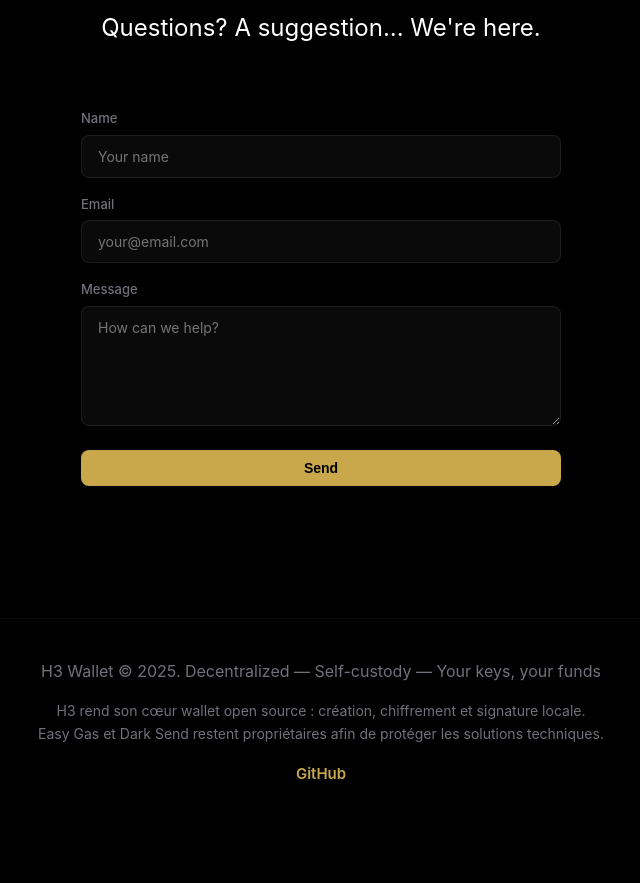
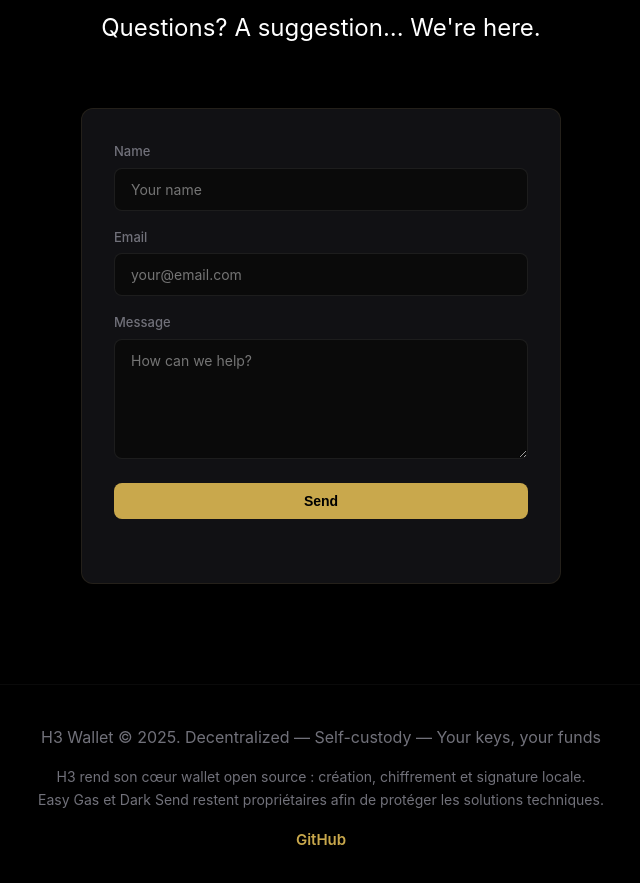
Before and after one commit to H3-wallet-soucre/h3-netlify, a plain HTML site: page public/index.html in a window 1280 px wide. Shown: the part 3125-4008 px from the top of the page, without its empty margins (319-959 px from the left). Before the commit the page ends 3952 px from the top, so only its background shows below. Drawn offline with Linux system fonts and the light colour scheme.

Commit message:
Add card frame around contact form

```diff
--- a/public/index.html
+++ b/public/index.html
@@ -69,7 +69,7 @@
 .cta-buttons{display:flex;gap:12px;justify-content:center;flex-wrap:wrap}
 
 /* CONTACT */
-.contact-section{max-width:480px;margin:0 auto}
+.contact-section{max-width:480px;margin:0 auto;background:#111114;border:1px solid rgba(201,168,76,0.10);border-radius:var(--radius);padding:32px}
 .contact-section h3{font-size:20px;font-weight:600;margin-bottom:20px;text-align:center}
 .form-group{margin-bottom:16px}
 .form-group label{display:block;font-size:13px;font-weight:500;color:var(--text-dim);margin-bottom:6px}
```
